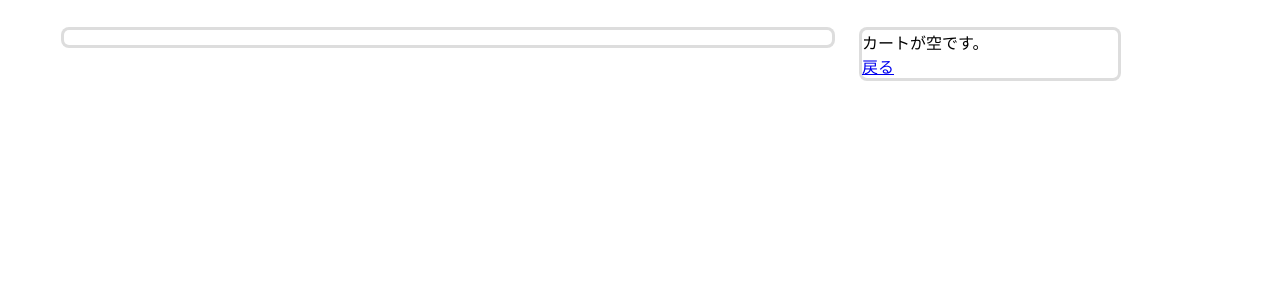
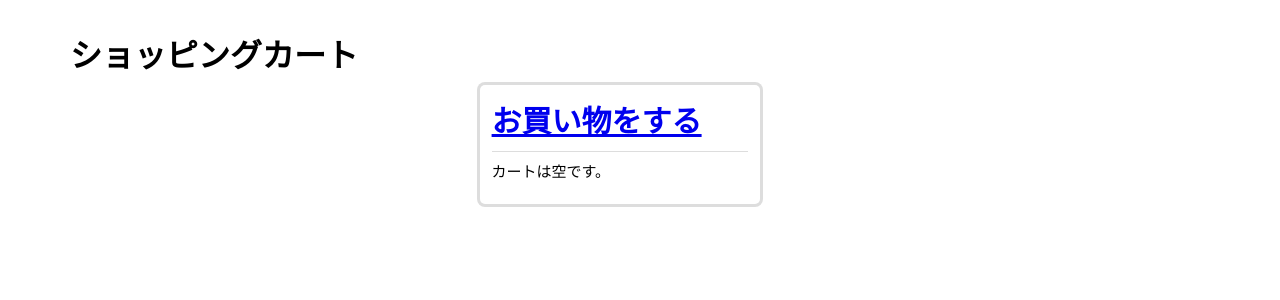
Before and after one commit to soichiro-fukuzawa/myportfolio, a PHP site: page /cart.php in a window 1280 px wide; the page is wider, and only the part inside the window is pictured. Shown: the part 50-350 px from the top of that part. Run offline with PHP 8.4, Linux system fonts and the light colour scheme; the visitor is signed in with stand-in values (Sample User, id 1); data that the repository does not hold is empty; some libraries are stand-ins or nearby versions.

Commit message:
Add files via upload

```diff
--- a/cart.php
+++ b/cart.php
@@ -60,10 +60,12 @@ if(isset($_POST["cart_check"])){
 include "ec_header.php";
 ?>
 <div id="cart_body_box">
-    <div id="cart_box">
 <?php
 if(isset($_SESSION["item_id"])){
-    echo "<div id='notable'>";
+    echo <<<EOH
+    <h1>ショッピングカート</h1>
+    <div id="cart_box">
+EOH;
     include "db_path.php";
     $sql = "SELECT item_id, item_name AS 商品名, item_price AS 価格, quantity AS 数量, image_url FROM object ORDER BY item_id ASC";
     $sth = $dbh->prepare($sql);
@@ -74,10 +76,10 @@ if(isset($_SESSION["item_id"])){
             if($item["item_id"] == $_SESSION["item_id"][$i]){
                 $_SESSION["価格"][$i] = $item["価格"] * $_SESSION["suryo"][$i];
                 echo <<<EOH
-            <div>
+            <div class="hako">
                 <span><img src="{$item["image_url"]}"></span>
-                <span>{$item["商品名"]}</span>
-                <span>{$item["価格"]}円</span>
+                <span class="syohinmei">{$item["商品名"]}</span>
+                <span class="redmoji">￥{$item["価格"]}</span>
                 <span>{$_SESSION["suryo"][$i]}個</span>
                 <span><button>削除</button></span>
             </div>
@@ -88,26 +90,26 @@ EOH;
     echo "</div>";
 }
 ?>
-</div>
 <?php
 if(isset($_SESSION["価格"])){
+    $kosu = count($_SESSION["item_id"]);
     $gokei_messagi = array_sum($_SESSION["価格"]);
     echo <<<EOH
     <div id="cart_box2">
-        <p id="gokei">合計:{$gokei_messagi}円</p>
+        <a href="category.php">お買い物を続ける</a>
+        <p id="gokei">小計({$kosu}個)：<span class="redmoji">￥{$gokei_messagi}</span></p>
         <form action="konyu_kakunin.php" method="post">
             <input type="submit" name="konyu" value="購入">
         </form>
-        <a href="category.php">戻る</a>
     </div>
 EOH;
 }
 else{
-    $gokei_messagi = "カートが空です。";
+    $gokei_messagi = "カートは空です。";
     echo <<<EOH
-    <div id="cart_box2">
+    <div id="cart_box3">
+        <a href="category.php">お買い物をする</a>
         <p id="gokei">{$gokei_messagi}</p>
-        <a href="category.php">戻る</a>
     </div>
 EOH;
 }
--- a/style.css
+++ b/style.css
@@ -28,10 +28,13 @@ body{
     margin-right:0;
 }
 .box input[type="submit"]{
-    background-color:#ff0;
+    padding:5px;
+    width:100%;
+    height:40px;
+    background-color:#ddc478;
     border:none;
-    border-radius:3px;
-    padding:5px;
+    border-radius:2px;
+    box-shadow:0 0 0 1px #f6aa5f;
 }
 figure{
     margin:15px;
@@ -208,28 +211,123 @@ ul.menu:after{
 #cart_body{
     background-color:#fff;
 }
+#cart_body_box{
+    width:100%;
+    position:relative;
+    margin-left:70px;
+}
 #cart_box{
     width:60%;
-    margin-left:5%;
-    border-radius:5px;
-    box-shadow:0 0 0 3px #ddd;
+    float:left;
 }
 #cart_box2{
-    margin-left:30px;
     width:20%;
     border-radius:5px;
     box-shadow:0 0 0 3px #ddd;
+    position:absolute;
+    top:55px;
+    right:12%;
+    padding:12px;
 }
-#cart_box,#cart_box2{
+#cart_box2 input[type="submit"]{
+    width:100%;
+    height:20px;
+    background-color:#ddc478;
+    border:none;
+    border-radius:2px;
+    box-shadow:0 0 0 1px #f6aa5f;
+}
+#cart_box .hako {
+    border-top:3px solid #ddd;
+    clear:both;
+    padding:10px;
+}
+#cart_box .hako span{
+    display:block;
     float:left;
 }
-#cart_box div{
-    width:98%;
-    padding:1% 1%;
-    border-bottom:2px solid #ddd;
+#cart_box .hako span:first-child{
+    margin-right:1%;
 }
-#cart_box div:last-child{
-    border-bottom:none;
+#cart_box .hako span:nth-child(2){
+    width:55%;
+    line-height:70px;
+    font-size:20px;
 }
-#cart_box div span{
+#cart_box .hako span:nth-child(3){
+    width:15%;
+    line-height:70px;
+    font-size:15px;
 }
+#cart_box .hako span:nth-child(4){
+    width:30%;
+}
+#cart_box .hako span:nth-child(5){
+    width:30%;
+    border:none;
+}
+.redmoji{
+    color:red;
+}
+#cart_box2 a{
+    font-size:22px;
+    font-weight:bold;
+}
+#cart_box2 p{
+    font-size:15px;
+    margin-top:10px;
+    border-top:1px solid #ddd;
+    line-height:40px;
+}
+#cart_box3{
+    width:20%;
+    border-radius:5px;
+    box-shadow:0 0 0 3px #ddd;
+    position:absolute;
+    top:55px;
+    left:32%;
+    padding:12px;
+}
+#cart_box3 a{
+    font-size:30px;
+    font-weight:bold;
+}
+#cart_box3 p{
+    font-size:15px;
+    margin-top:10px;
+    border-top:1px solid #ddd;
+    line-height:40px;
+}
+/*history-----------------------------------------------*/
+#history_box{
+    background-color:#fff;
+    width:70%;
+    float:left;
+    margin-left:50px;
+}
+.h1_mar{
+    margin-left:50px;
+}
+.his_hako{
+    border-top:3px solid #ddd;
+    clear:both;
+    padding:10px;
+}
+.his_hako span{
+    display:block;
+    float:left;
+    margin-right:10px;
+}
+.his_hako span:first-child{
+}
+.his_hako span:nth-child(2){
+}
+.his_hako span:nth-child(3){
+    line-height:20px;
+    font-size:20px;
+    font-weight:bold;
+}
+.his_hako span:nth-child(4){
+}
+.his_hako span:nth-child(5){
+}
--- a/syohin.php
+++ b/syohin.php
@@ -68,7 +68,7 @@ foreach($itemArray as $kai){
             <figure class="syo_fig">
                 <img src="{$kai["image_url"]}" alt="{$kai["商品名"]}">
                 <figcaption>{$kai["商品名"]}</figcaption>
-                <p>￥{$ketakugiri}</p>
+                <p class="redmoji">￥{$ketakugiri}</p>
 EOH;
         if($kai["個数"] == 0){
             echo "<p>在庫切れ</p>";
```
Also changed, not shown: history.php (+12 -14 lines).
